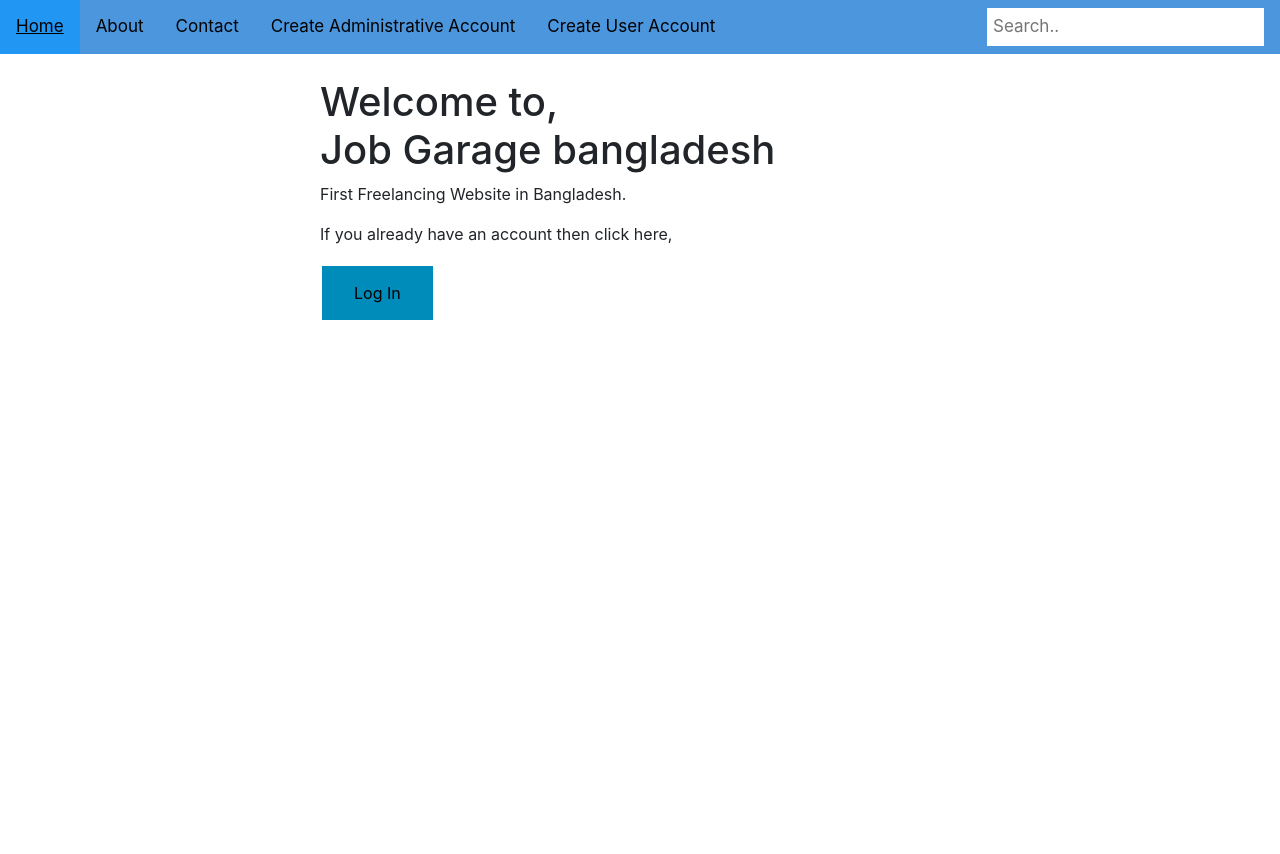
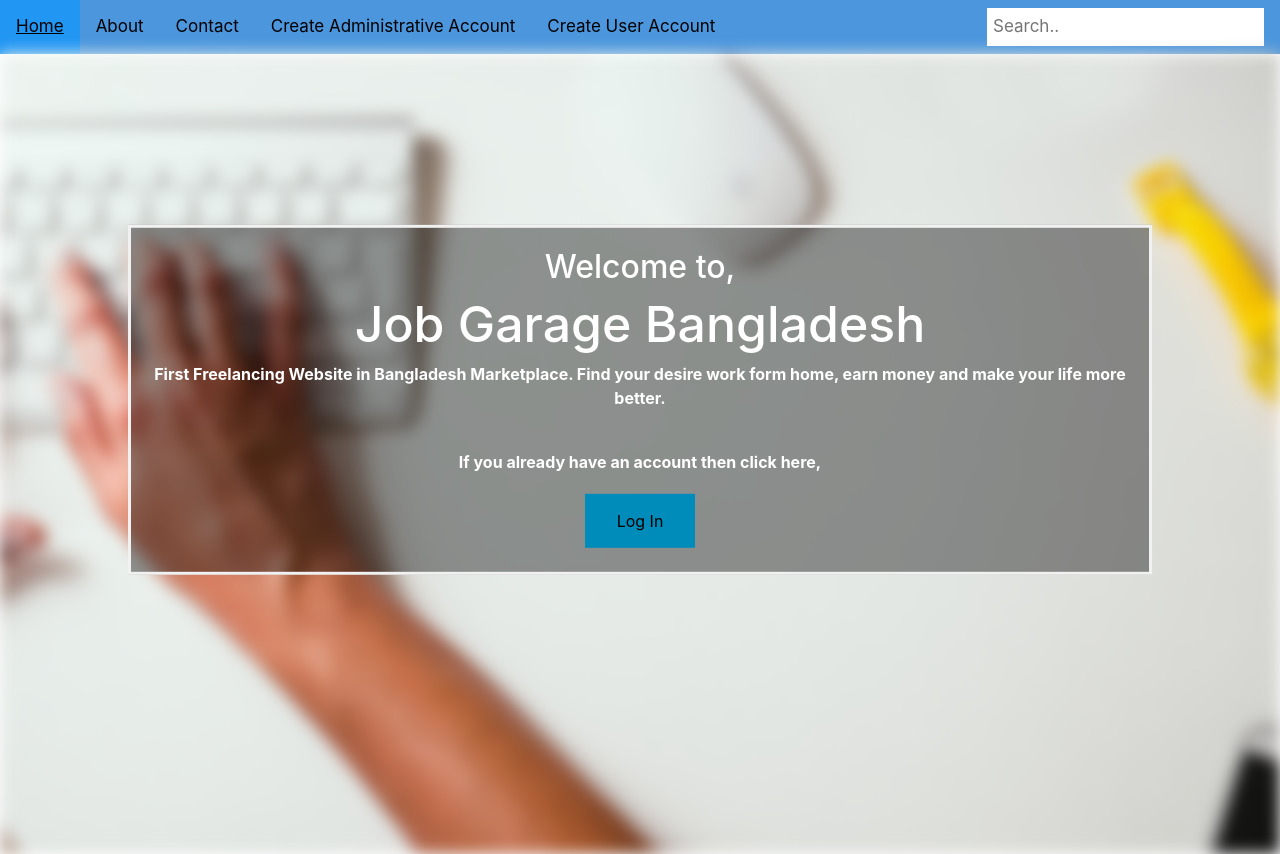
Before and after one commit to Arnab1899/Freelancing-Website, a Django app: page /base/ in a window 1280 px wide. Before the commit the page ends 320 px from the top, so only its background shows below. Run offline with Django 3.2, Linux system fonts and the light colour scheme; some libraries are stand-ins or nearby versions.

Commit message:
I have write some design code for base

```diff
--- /dev/null
+++ b/site_users/static/site_users/css2.css
@@ -0,0 +1,43 @@
+body, html {
+  height: 100%;
+  margin: 0;
+  font-family: Arial, Helvetica, sans-serif;
+}
+
+* {
+  box-sizing: border-box;
+}
+
+.bg-image {
+  /* The image used */
+  background-image: url("poto.jpg");
+
+  /* Add the blur effect */
+  filter: blur(8px);
+  -webkit-filter: blur(8px);
+
+  /* Full height */
+  height: 100%;
+
+  /* Center and scale the image nicely */
+  background-position: center;
+  background-repeat: no-repeat;
+  background-size: cover;
+}
+
+/* Position text in the middle of the page/image */
+.bg-text {
+  background-color: rgb(0,0,0); /* Fallback color */
+  background-color: rgba(0,0,0, 0.4); /* Black w/opacity/see-through */
+  color: white;
+  font-weight: bold;
+  border: 3px solid #f1f1f1;
+  position: absolute;
+  top: 50%;
+  left: 50%;
+  transform: translate(-50%, -50%);
+  z-index: 2;
+  width: 80%;
+  padding: 20px;
+  text-align: center;
+}
--- a/templates/users/base.html
+++ b/templates/users/base.html
@@ -6,6 +6,7 @@
         {%load static%}
 
         <link rel="stylesheet" href=" {% static 'site_users/style.css' %}">
+        <link rel="stylesheet" href=" {% static 'site_users/css2.css' %}">
         <link rel="stylesheet" href="https://maxcdn.bootstrapcdn.com/bootstrap/4.5.2/css/bootstrap.min.css">
 
         <tittle>
@@ -43,16 +44,20 @@
       <input type="text" placeholder="Search..">
 </div>
 
-    <div style="padding-left:25%; padding-right:25%">
-        <br>
-      <h1>Welcome to, <br> Job Garage bangladesh</h1>
-      <p>First Freelancing Website in Bangladesh.</p>
-      <p>If you already have an account then click here,</p>
-       <a href="http://127.0.0.1:8000/login/">
+<div class="bg-image"></div>
+
+<div class="bg-text">
+    <h2>Welcome to,</h2>
+    <h1 style="font-size:50px">Job Garage Bangladesh</h1>
+     <p>First Freelancing Website in Bangladesh Marketplace. Find your desire work form home, earn money and make your life more better.</p>
+    <br>
+     <p>If you already have an account then click here,</p>
+    <a href="http://127.0.0.1:8000/login/">
            <button class="button button2">Log In</button>
        </a>
+</div>
 
-</div>
+
 
 </body>
 </html>
```
Also changed, not shown: db.sqlite3, site_users/static/site_users/poto.jpg (added).
